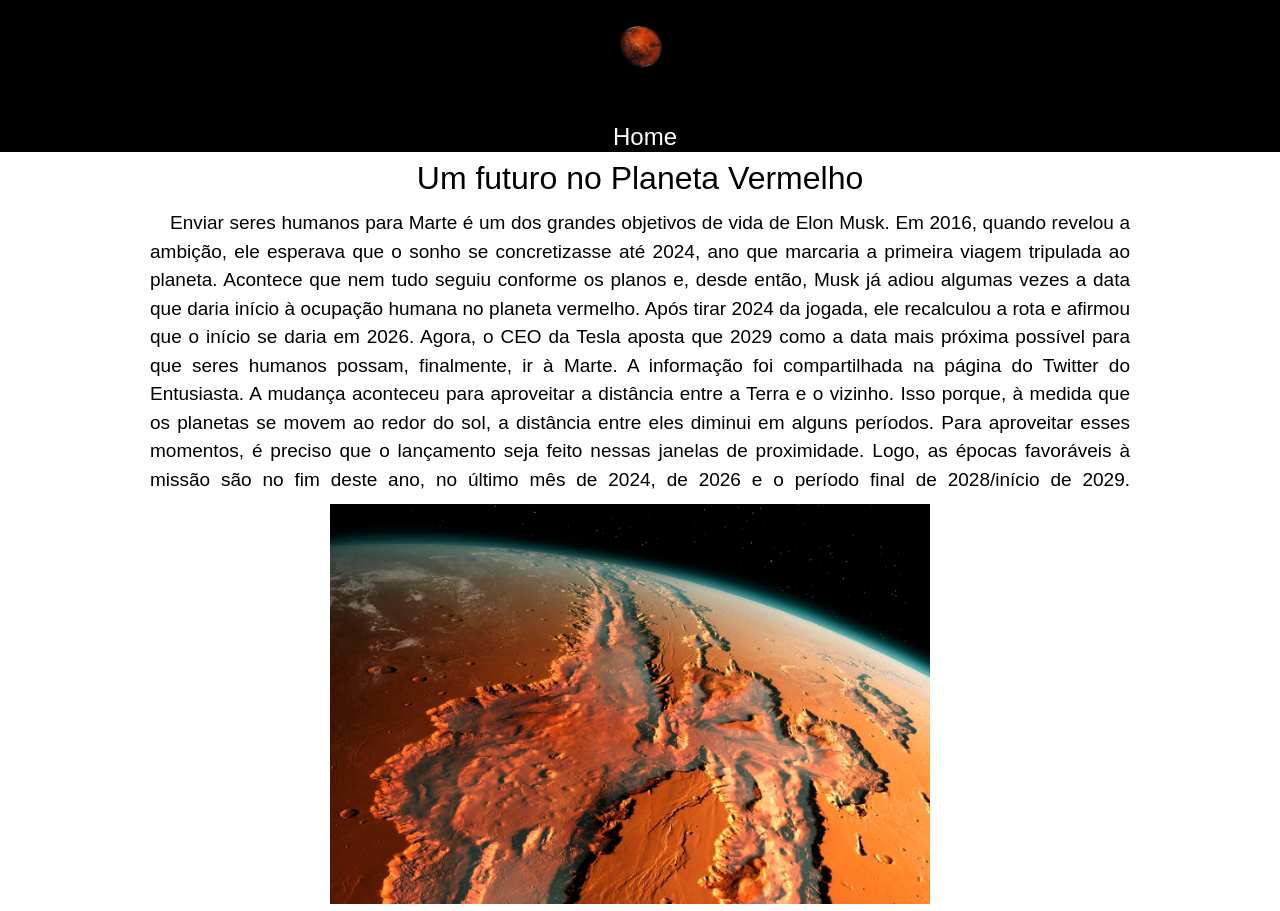
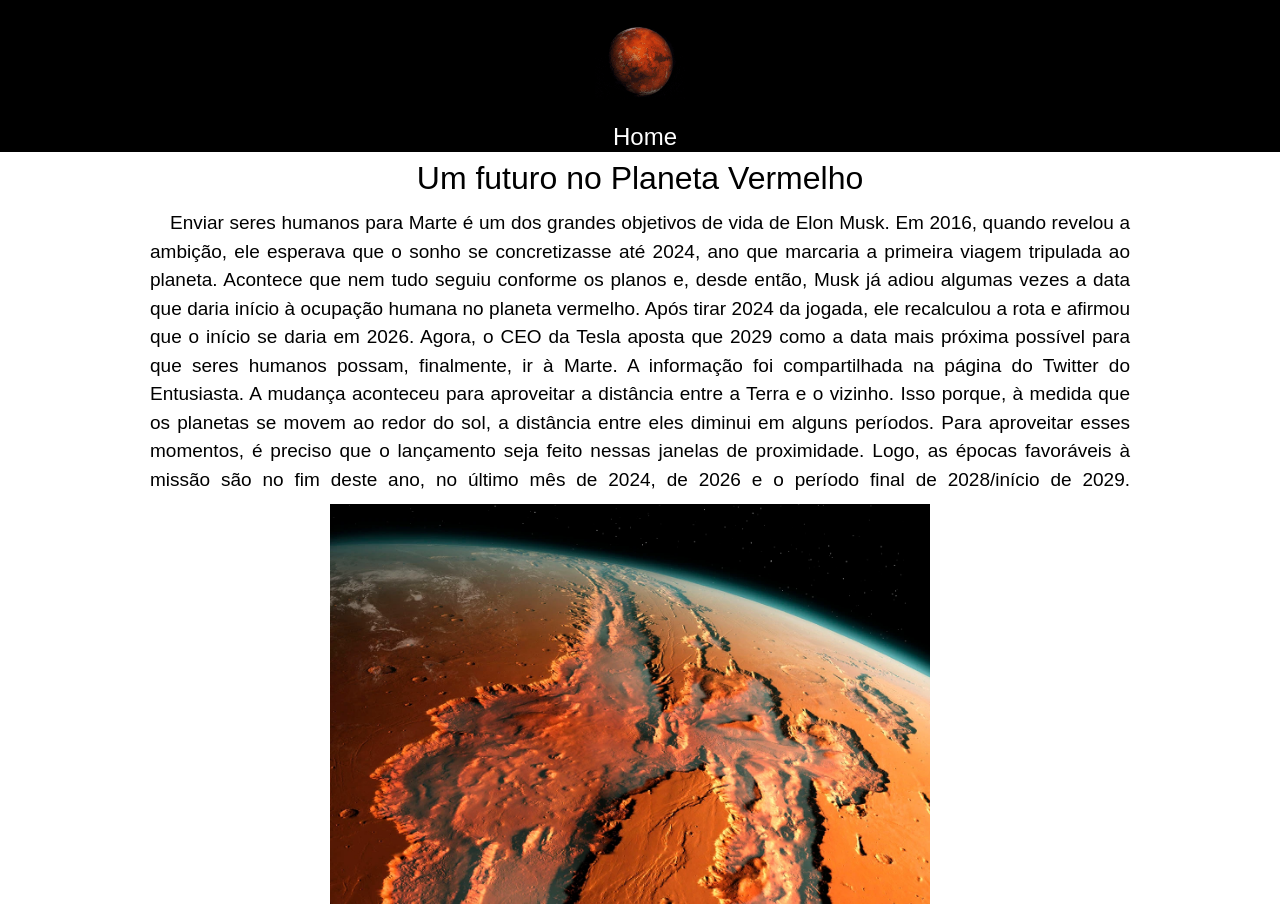
Before and after one commit to OazevedoBruno/Projetouniverse, a plain HTML site: page martevida.html in a window 1280 px wide. Shown: the top 911 px of the page. Drawn offline with Linux system fonts and the light colour scheme.

Commit message:
Update pessoal.css

```diff
--- a/pessoal.css
+++ b/pessoal.css
@@ -164,8 +164,8 @@ body {
 	text-decoration: none;
 }
 .icone {
-	width: 60px;
-	height: 45px;
+	width: 90px;
+	height: 75px;
 }
 .links {
 	background-color: black;
```
